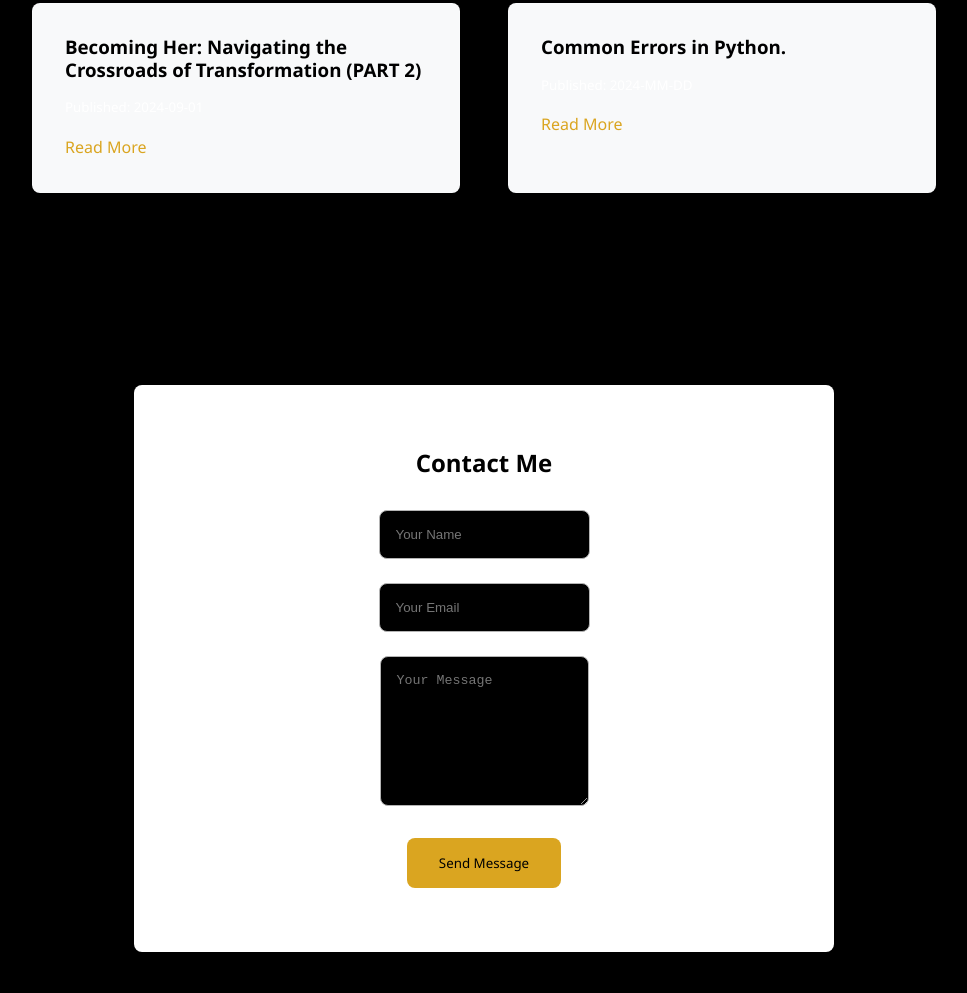
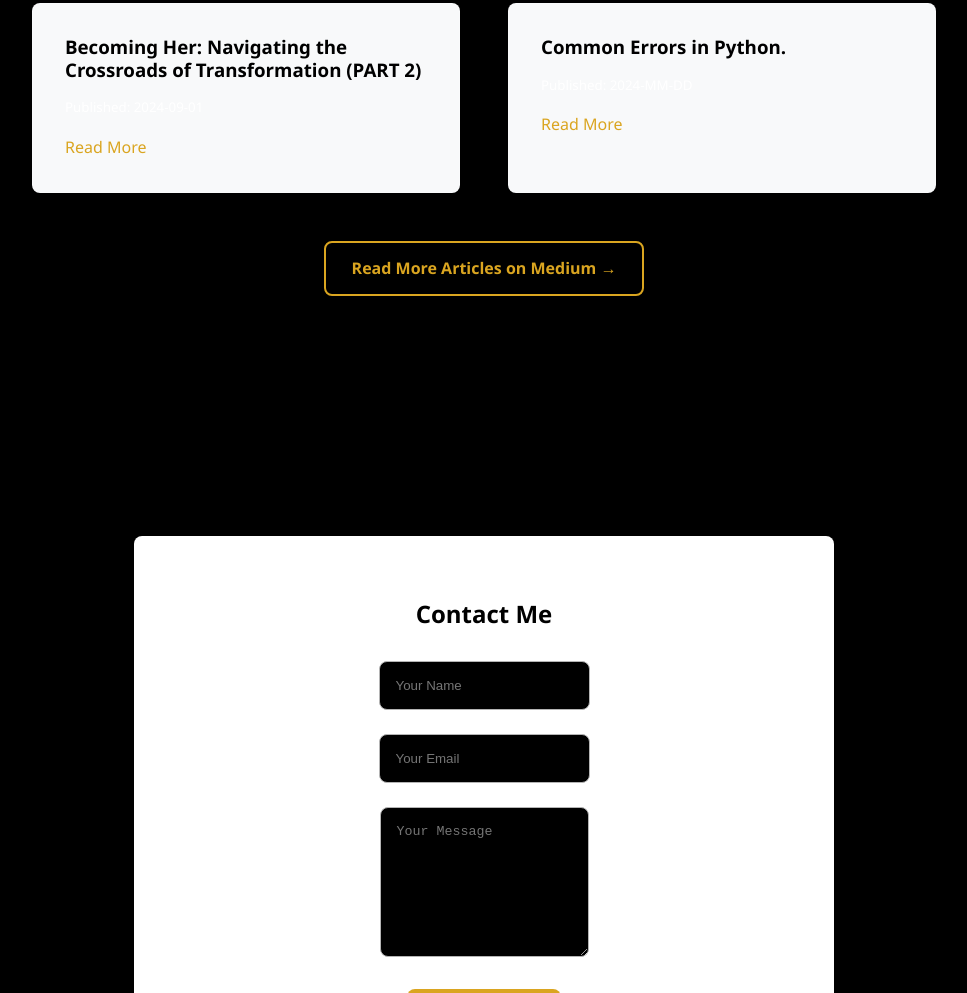
Before and after one commit to mercybabayemi/Portfolio, a website built with Vite: page index.html in a window 1280 px wide. Shown: the part 5174-6167 px from the top of the page, without its empty margins (156-1123 px from the left). Built offline with nearby package versions, Linux system fonts and the light colour scheme; some packages are replaced by stand-ins of ours; no server answers; files whose address does not match are found by name.

Commit message:
added read more article on medium option

```diff
--- a/index.css
+++ b/index.css
@@ -671,6 +671,35 @@ header {
     color: var(--white);
 }
 
+.read-more-cta {
+    display: flex;
+    justify-content: center;   /* centers horizontally */
+    align-items: center;       /* centers vertically (within its box) */
+    margin-top: 3rem auto 0 auto;
+    text-align: center;
+    max-width: 1000px;
+    padding: 3rem;
+
+}
+
+.read-more-cta a {
+    color: var(--primary-color);
+    font-weight: bold;
+    text-decoration: none;
+    border: 2px solid var(--primary-color);
+    padding: 0.8rem 1.6rem;
+    border-radius: var(--border-radius);
+    transition: var(--transition);
+    text-align: center;
+}
+
+.read-more-cta a:hover {
+    background-color: var(--primary-color);
+    color: var(--text-light);
+    box-shadow: var(--box-shadow);
+}
+
+
 /* Contact Section */
 .contact-section {
     padding: 6rem 0; /* Padding for the contact section */
--- a/index.html
+++ b/index.html
@@ -196,6 +196,11 @@
                     <a href="https://medium.com/@mercyjanet013/common-errors-in-python-69ce85838c91">Read More</a>
                 </article>
             </div>
+
+            <!-- ✅ Read More CTA -->
+            <div class="read-more-cta">
+                <a href="https://medium.com/@mercybabayemi" target="_blank">Read More Articles on Medium →</a>
+            </div>
         </div>
     </section>
 <!--    <section id="publications" class="publications-section">-->
```
